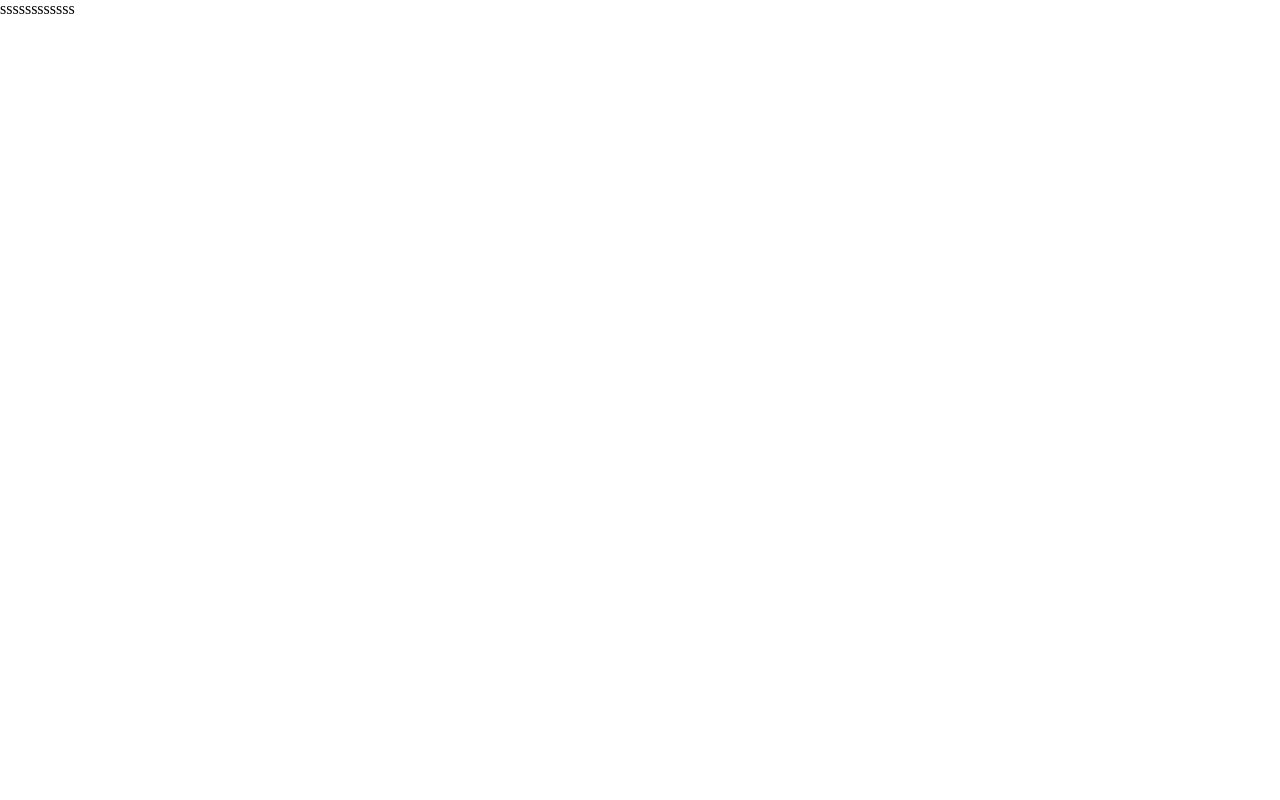
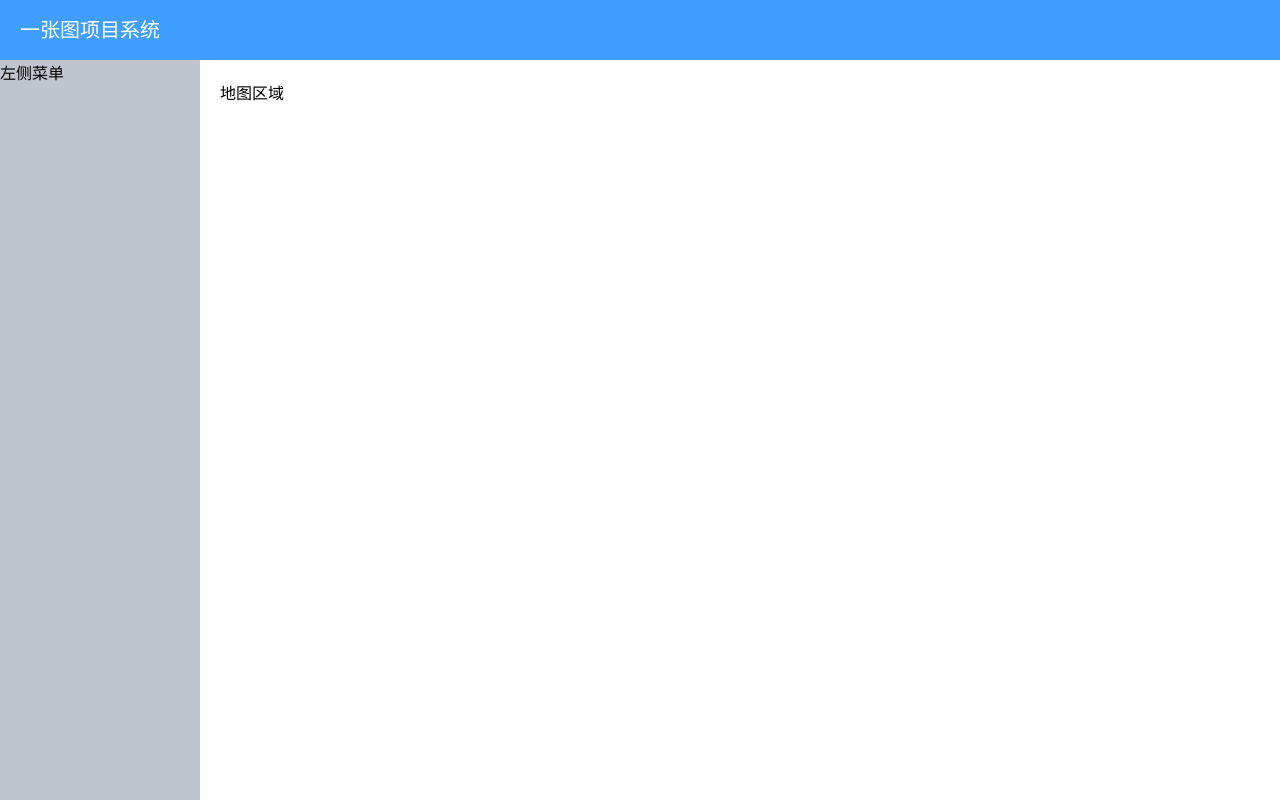
Before and after one commit to 1084465585/webgismap, a Vue app: page / in a window 1280 px wide. Built offline with nearby package versions, Linux system fonts and the light colour scheme.

Commit message:
增加elemnet ui框架布局

```diff
--- a/package.json
+++ b/package.json
@@ -17,6 +17,7 @@
     "@vue/cli-plugin-babel": "~5.0.0",
     "@vue/cli-plugin-eslint": "~5.0.0",
     "@vue/cli-service": "~5.0.0",
+    "element-ui": "^2.15.6",
     "eslint": "^7.32.0",
     "eslint-plugin-vue": "^8.0.3",
     "vue-template-compiler": "^2.6.14"
--- a/src/App.vue
+++ b/src/App.vue
@@ -1,8 +1,12 @@
 <template>
     <div id="app">
-        <span>ssss</span>
-        <span>ssss</span>
-        <span>ssss</span>
+        <el-container class="app-out-pannel">
+            <el-header class="sys-header">一张图项目系统</el-header>
+            <el-container class="app-content-pannel">
+                <el-aside width="200px" class="sys-menu">左侧菜单</el-aside>
+                <el-main>地图区域</el-main>
+            </el-container>
+        </el-container>
     </div>
 </template>
 
@@ -22,4 +26,17 @@
     height: 100%;
     margin: 0;
 }
+.app-out-pannel,
+.app-content-pannel {
+    height: 100%;
+}
+.sys-header {
+    background-color: #409eff;
+    line-height: 60px;
+    color: #fff;
+    font-size: 20px;
+}
+.sys-menu {
+    background-color: #c0c4cc;
+}
 </style>
```
Also changed, not shown: src/main.js (+7 -3 lines), 1 other file (tests, documents, lock files or other folders).
